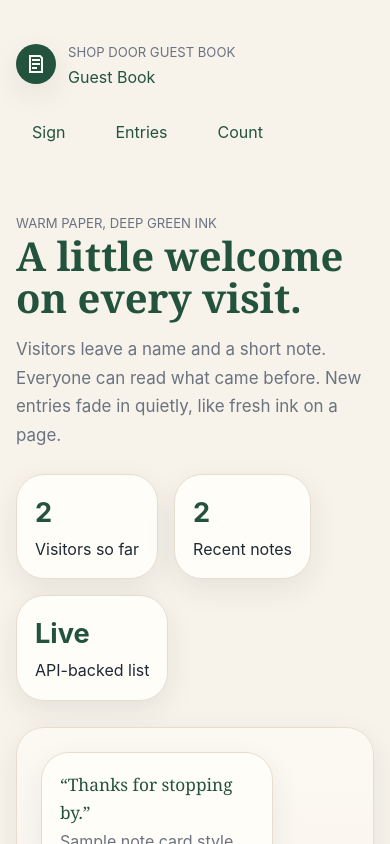
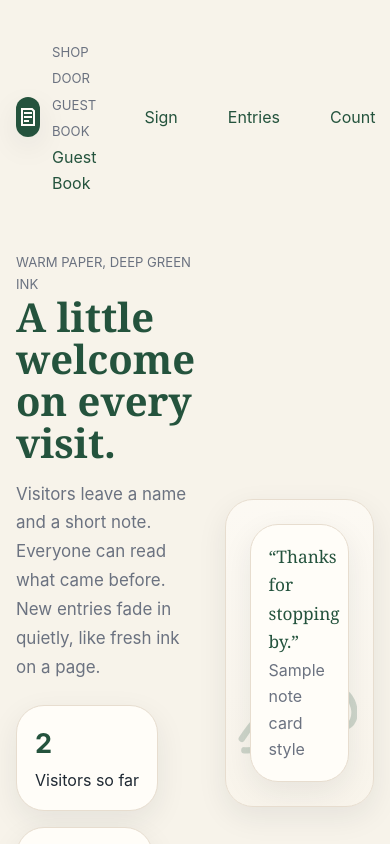
Before and after one commit to ThanhNV121097/project-dd194c58, a Next.js app in the folder code/frontend/: page / in a window 390 px wide. Shown: the top 844 px of the page. Built offline with nearby package versions, Linux system fonts and the light colour scheme.

Commit message:
use tokenized media breakpoint

```diff
--- a/code/frontend/components/GuestBookPage.module.css
+++ b/code/frontend/components/GuestBookPage.module.css
@@ -102,12 +102,7 @@
 .notice { margin-top: var(--space-5); padding: var(--space-4) var(--space-5); border: var(--border-width) solid var(--color-border); border-radius: var(--radius-lg); background: var(--color-surface-raised); }
 .stack { display: grid; gap: var(--space-5); }
 .mini { flex: 1 1 calc(var(--space-16) * 2 + var(--space-2)); padding: var(--space-5); }
-@media (max-width: 860px) {
-  .header,
-  .hero,
-  .section {
-    grid-template-columns: 1fr;
-  }
+@media (max-width: calc(var(--space-16) * 13 + var(--space-6))) {
   .header { display: grid; }
   .nav { flex-wrap: wrap; }
   .hero h1 { max-width: none; }
```
